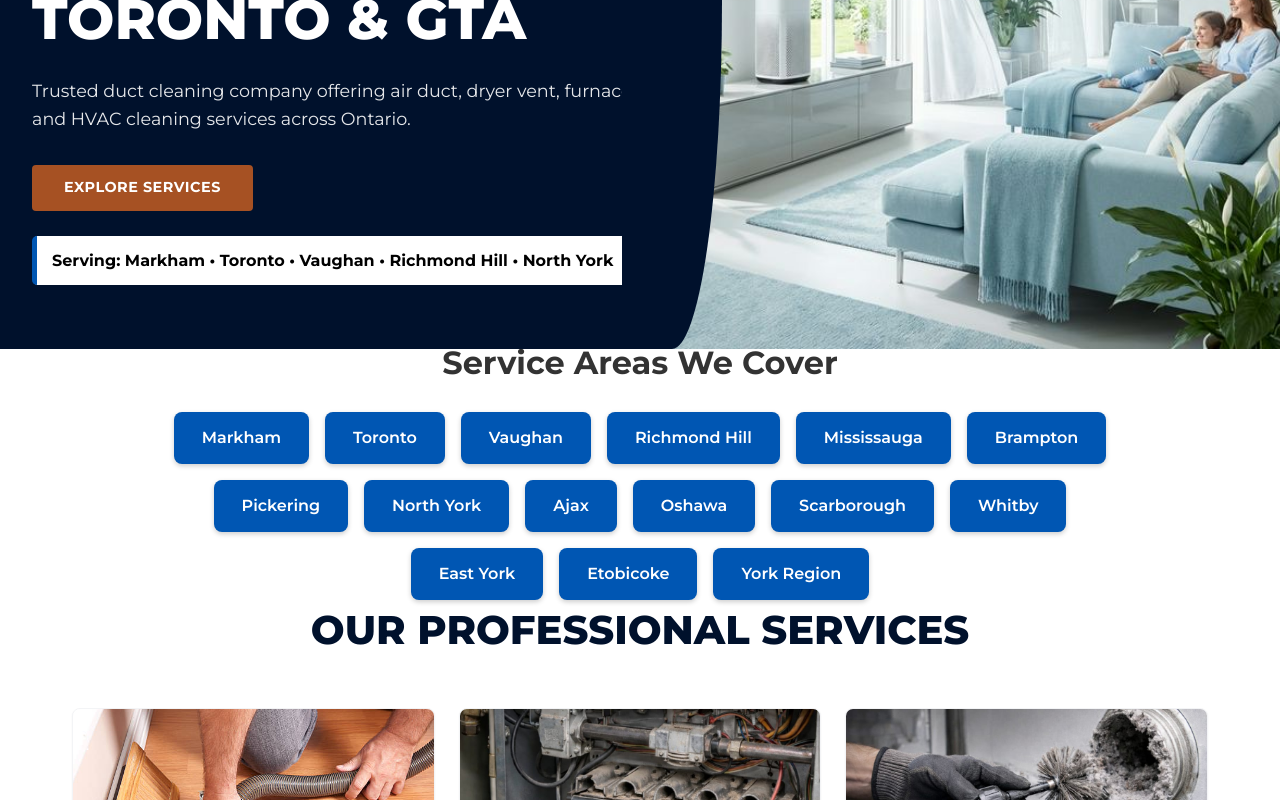
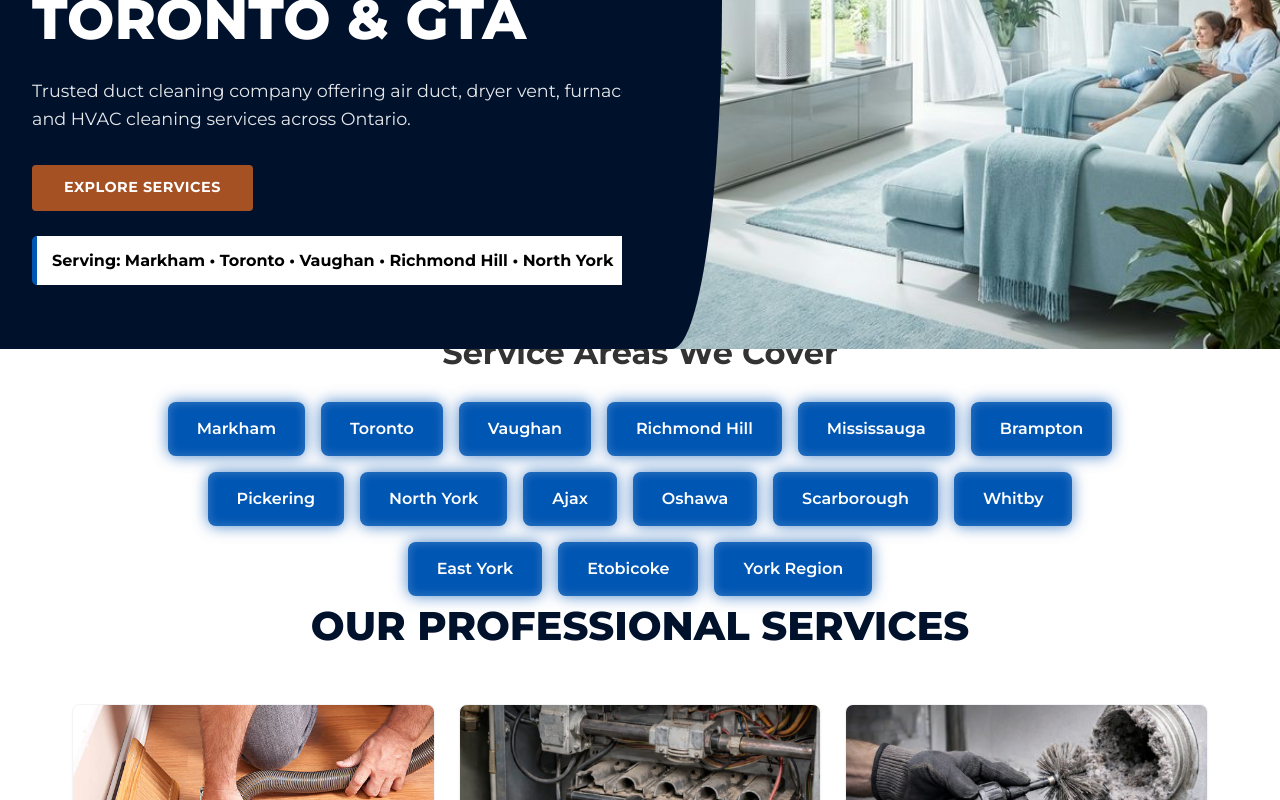
Before and after one commit to josph8487-prog/duct-Canada-original, a Next.js app: page / in a window 1280 px wide. Shown: the part 437-1237 px from the top of the page. Built offline with nearby package versions, Linux system fonts and the light colour scheme.

Commit message:
Update page.tsx

```diff
--- a/src/app/page.tsx
+++ b/src/app/page.tsx
@@ -27,19 +27,21 @@ export default function Home() {
     }
   ];
 
-  // YOUR ORIGINAL BLUE BUTTON STYLING
-  const areaBtnStyle = {
+  // REAL SOLID BLUE BUTTONS WITH NEON GLOW LIGHTING
+  const realBlueLightingBtn = {
     padding: "14px 28px",
-    backgroundColor: "#0056b3",
-    color: "#fff",
+    backgroundColor: "#0056b3", // Your exact blue background color
+    color: "#ffffff",           // Pure white text
     borderRadius: "8px",
     textDecoration: "none",
     fontWeight: "600",
     fontSize: "16px",
-    boxShadow: "0 2px 5px rgba(0,0,0,0.2)",
-    transition: "0.3s",
     display: "inline-block",
-    textAlign: "center"
+    textAlign: "center",
+    // Premium lighting glow effect around and inside the blue buttons
+    boxShadow: "0 0 15px rgba(0, 86, 179, 0.7), inset 0 0 10px rgba(255, 255, 255, 0.2)",
+    border: "1px solid rgba(255, 255, 255, 0.1)",
+    transition: "0.3s ease"
   };
 
   return (
@@ -76,9 +78,10 @@ export default function Home() {
         </div>
       </section>
 
-      {/* SERVICE AREAS (SPACE FIX & CENTERED) */}
-      <section style={{ paddingTop: "0px", marginTop: "-10px" }}>
+      {/* SERVICE AREAS (PERFECT WORKING LAYOUT & TOP SPACE REMOVED) */}
+      <section style={{ paddingTop: "0px", marginTop: "-20px" }}>
 
+        {/* CENTERED TITLE */}
         <h2 style={{ textAlign: "center", marginBottom: "25px", fontSize: "2rem", color: "#333" }}>
           Service Areas We Cover
         </h2>
@@ -104,7 +107,7 @@ export default function Home() {
             <Link
               key={city}
               href={`/location/${city.toLowerCase().replace(/\s+/g, "-")}`}
-              style={areaBtnStyle} // Applied your blue buttons back
+              style={realBlueLightingBtn} // Real blue color + lighting applied directly here
             >
               {city}
             </Link>
```
